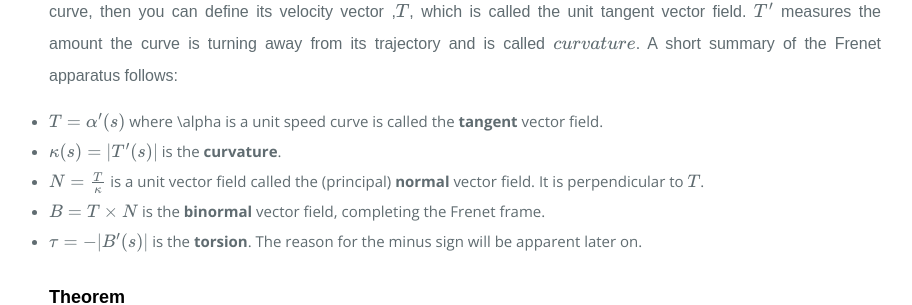
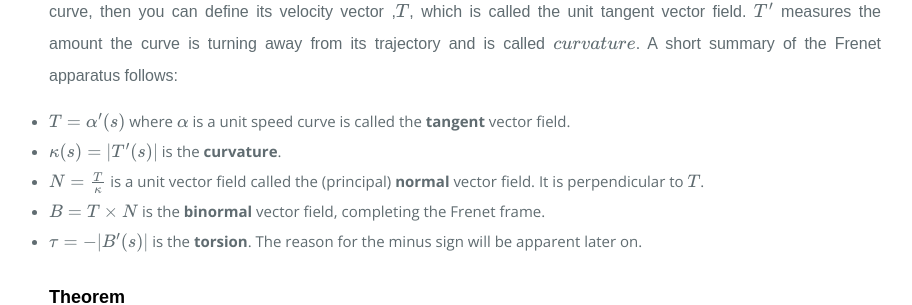
Before and after one commit to jhavaldar/jhavaldar.github.io, a Jekyll site: the page built from _posts/2017-07-08-dffgeo2.md, in a window 1280 px wide and 900 px high, scrolled down 1170 px. Shown: the part 152-457 px from the top of the window, without its empty margins (175-1087 px from the left). Built offline with Jekyll 4.4.1, drawn with Linux system fonts in a browser that asks for light colours; some web fonts are replaced; formulas are drawn with MathJax 3.

Commit message:
Diffgeo2 PDF

```diff
--- a/_posts/2017-07-08-dffgeo2.md
+++ b/_posts/2017-07-08-dffgeo2.md
@@ -37,7 +37,7 @@ We can differentiate vector fields, and operations on vector fields can give you
 
 Finally we get around to defining a local orthonormal nautral frame defined everywhere on a curve. Take a unit speed curve, then you can define its velocity vector ,$T$, which is called the unit tangent vector field. $T'$ measures the amount the curve is turning away from its trajectory and is called $curvature$. A short summary of the Frenet apparatus follows:
 
-- $T = \alpha'(s)$ where \alpha is a unit speed curve is called the **tangent** vector field.
+- $T = \alpha'(s)$ where $\alpha$ is a unit speed curve is called the **tangent** vector field.
 - $\kappa (s) = \vert T'(s) \vert$ is the **curvature**.
 - $N = \frac{T}{\kappa}$ is a unit vector field called the (principal) **normal** vector field. It is perpendicular to $T$.
 - $B = T \times N$ is the **binormal** vector field, completing the Frenet frame.
```
Also changed, not shown: 1 other file.
